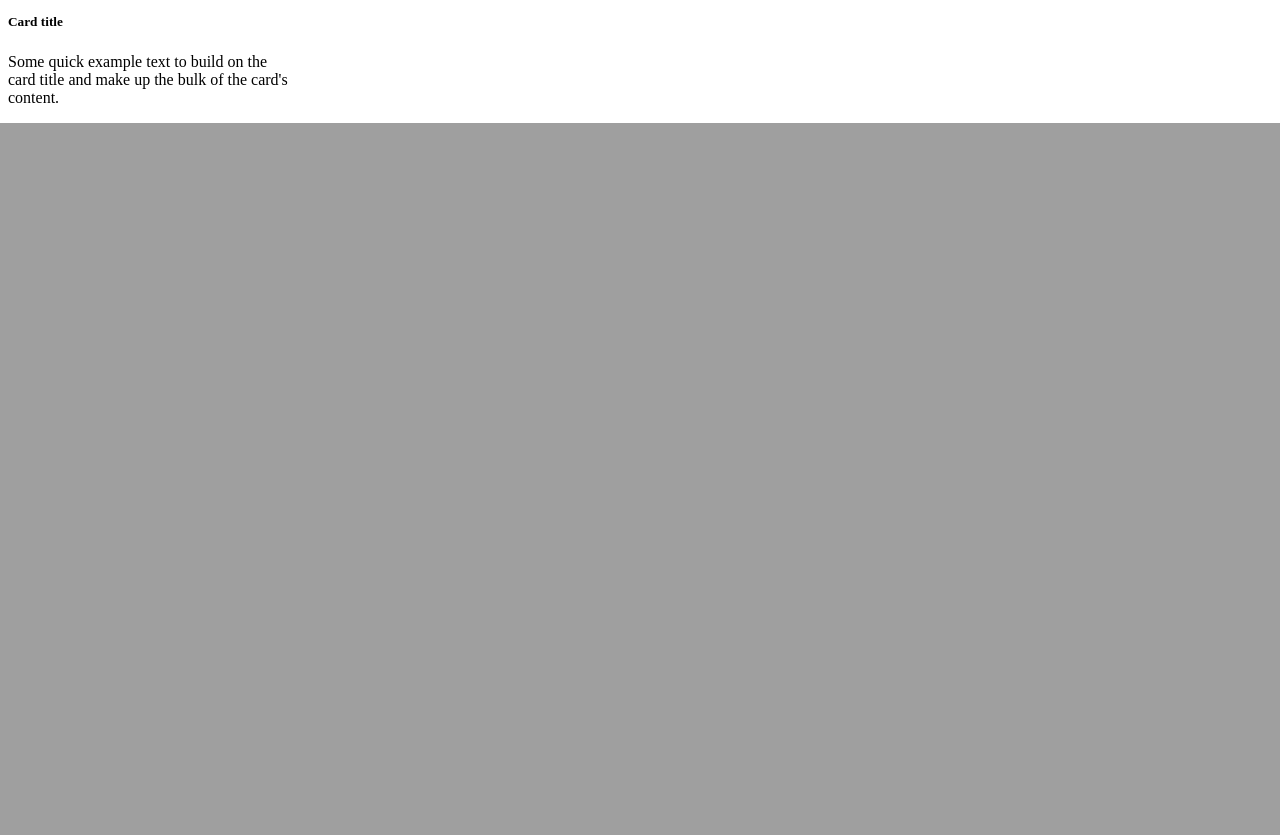
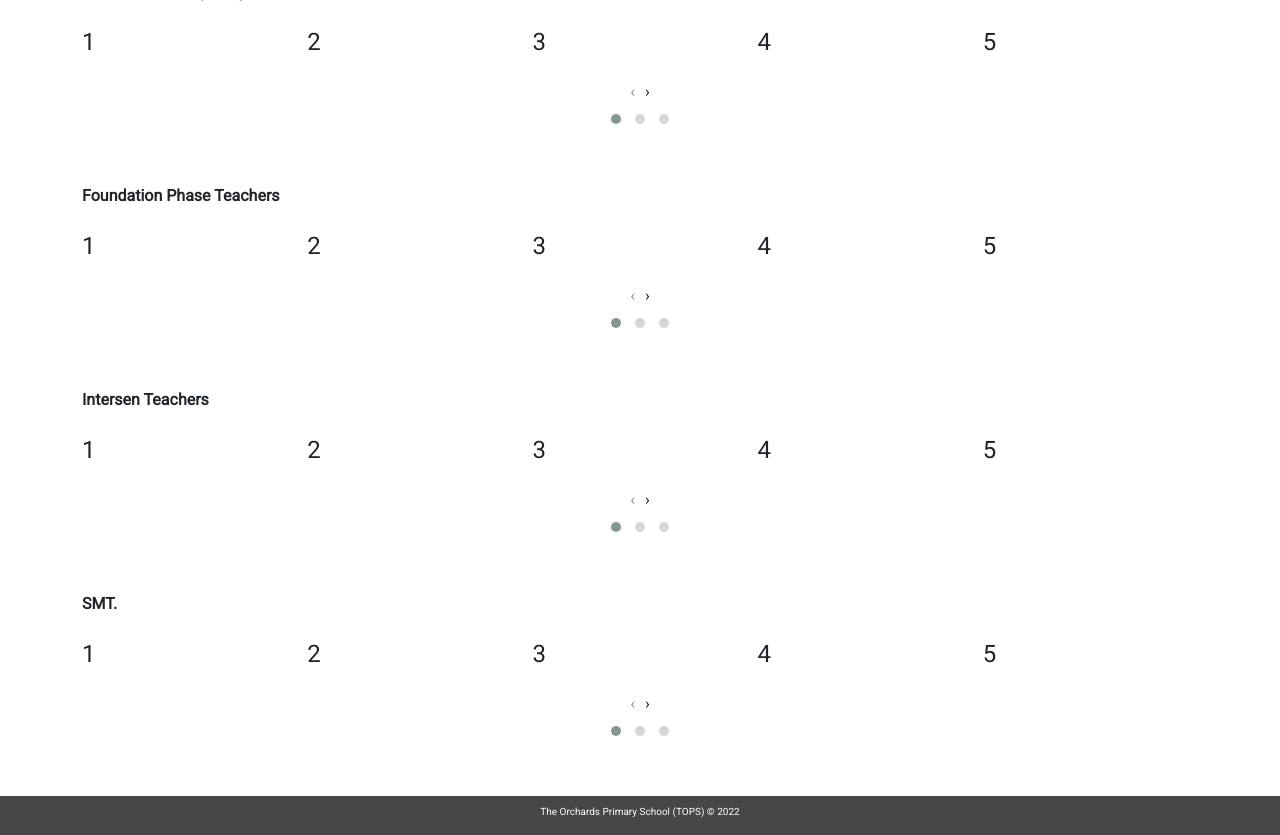
Before and after one commit to Jonasmo12/orchardstw-web-app, a Django app: template templates/gallery.html in a window 1280 px wide. Shown: the part 1136-1971 px from the top of the page. Before the commit the page ends 1259 px from the top, so only its background shows below. Run offline with Django 4.2, Linux system fonts and the light colour scheme; the template is opened without the code that fills it, so the values that code supplies are empty; some libraries are stand-ins or nearby versions.

Commit message:
changed web app layout to multipage

```diff
--- a/event/urls.py
+++ b/event/urls.py
@@ -2,11 +2,18 @@ from django.urls import path
 from .views import (
 	HomeView,
 	EventDetailView,
+	AboutView,
+	ContactView,
+	SchoolView,
 )
 
 app_name = 'event'
 
 urlpatterns = [
     path('', HomeView.as_view(), name='home'),
+    path('about/', AboutView.as_view(), name='about'),
+    path('contact/', ContactView.as_view(), name='contact'),
+    path('school/', SchoolView.as_view(), name='school'),
     path('<str:slug>/', EventDetailView.as_view(), name='event'),
+
 ]
--- a/templates/_navbar.html
+++ b/templates/_navbar.html
@@ -20,16 +20,16 @@
           <a class="nav-link" aria-current="page" href="/">Home</a>
         </li>
         <li class="nav-item">
-          <a class="nav-link" href="#news">News</a>
+          <a class="nav-link" href="/">News</a>
         </li>
         <li class="nav-item">
-          <a class="nav-link" href="#school">Our School</a>
+          <a class="nav-link" href="{% url 'event:school' %}">Our School</a>
         </li>
         <li class="nav-item">
-          <a class="nav-link" href="#about">About</a>
+          <a class="nav-link" href="{% url 'event:about' %}">About</a>
         </li>
         <li class="nav-item">
-          <a class="nav-link" href="#contact">Contact</a>
+          <a class="nav-link" href="{% url 'event:contact' %}">Contact</a>
         </li>
 
       </ul>
--- a/templates/event_detail_view.html
+++ b/templates/event_detail_view.html
@@ -13,7 +13,7 @@
 </div>
 
 
-<div class="container mt-5">
+<div class="container mb-5" style="margin-top: 8rem">
     <div class="row">
         <div class="col-lg-12" style="">
             <h4 id="event-title">{{ event.title | title }}</h4>
--- a/templates/gallery.html
+++ b/templates/gallery.html
@@ -1,4 +1,12 @@
-<div class="container" id="school">
+{% extends 'base.html' %}
+{% load static %}
+{% block content %}
+
+
+{% include '_navbar.html' %}
+
+
+<div class="container mb-5" id="school" style="margin-top: 8rem">
     <h4>Our School.</h4>
     <p class="mb-5">
         Phasellus pulvinar eros nisi, blandit condimentum mi semper vel. Curabitur volutpat libero sit amet lectus scelerisque placerat.
@@ -11,23 +19,114 @@
         </div>
 
         <div class="col-lg-12 mt-5">
-            <strong>School Members.</strong>
+            <strong>SMT.</strong>
             <br><br>
             <div class="row">
-                <div class="col-lg-4">
-                    <div class="card shadow-sm border-light border-0" style="width: 18rem;">
-                      <img src="..." class="card-img-top" alt="...">
-                      <div class="card-body">
-                        <h5 class="card-title">Card title</h5>
-                        <p class="card-text">Some quick example text to build on the card title and make up the bulk of the card's content.</p>
+                <div class="owl-carousel owl-theme">
+                    <div class="item"><h4>1</h4></div>
+                    <div class="item"><h4>2</h4></div>
+                    <div class="item"><h4>3</h4></div>
+                    <div class="item"><h4>4</h4></div>
+                    <div class="item"><h4>5</h4></div>
+                    <div class="item"><h4>6</h4></div>
+                    <div class="item"><h4>7</h4></div>
+                    <div class="item"><h4>8</h4></div>
+                    <div class="item"><h4>9</h4></div>
+                    <div class="item"><h4>10</h4></div>
+                    <div class="item"><h4>11</h4></div>
+                    <div class="item"><h4>12</h4></div>
+                </div>
+            </div>
+        </div>
 
-                      </div>
-                    </div>
+        <div class="col-lg-12 mt-5">
+            <strong>School Governing Body.</strong>
+            <br><br>
+            <div class="row">
+                <div class="owl-carousel owl-theme">
+                    <div class="item"><h4>1</h4></div>
+                    <div class="item"><h4>2</h4></div>
+                    <div class="item"><h4>3</h4></div>
+                    <div class="item"><h4>4</h4></div>
+                    <div class="item"><h4>5</h4></div>
+                    <div class="item"><h4>6</h4></div>
+                    <div class="item"><h4>7</h4></div>
+                    <div class="item"><h4>8</h4></div>
+                    <div class="item"><h4>9</h4></div>
+                    <div class="item"><h4>10</h4></div>
+                    <div class="item"><h4>11</h4></div>
+                    <div class="item"><h4>12</h4></div>
+                </div>
+            </div>
+        </div>
+
+        <div class="col-lg-12 mt-5">
+            <strong>Foundation Phase Teachers</strong>
+            <br><br>
+            <div class="row">
+                <div class="owl-carousel owl-theme">
+                    <div class="item"><h4>1</h4></div>
+                    <div class="item"><h4>2</h4></div>
+                    <div class="item"><h4>3</h4></div>
+                    <div class="item"><h4>4</h4></div>
+                    <div class="item"><h4>5</h4></div>
+                    <div class="item"><h4>6</h4></div>
+                    <div class="item"><h4>7</h4></div>
+                    <div class="item"><h4>8</h4></div>
+                    <div class="item"><h4>9</h4></div>
+                    <div class="item"><h4>10</h4></div>
+                    <div class="item"><h4>11</h4></div>
+                    <div class="item"><h4>12</h4></div>
+                </div>
+            </div>
+        </div>
+
+        <div class="col-lg-12 mt-5">
+            <strong>Intersen Teachers</strong>
+            <br><br>
+            <div class="row">
+                <div class="owl-carousel owl-theme">
+                    <div class="item"><h4>1</h4></div>
+                    <div class="item"><h4>2</h4></div>
+                    <div class="item"><h4>3</h4></div>
+                    <div class="item"><h4>4</h4></div>
+                    <div class="item"><h4>5</h4></div>
+                    <div class="item"><h4>6</h4></div>
+                    <div class="item"><h4>7</h4></div>
+                    <div class="item"><h4>8</h4></div>
+                    <div class="item"><h4>9</h4></div>
+                    <div class="item"><h4>10</h4></div>
+                    <div class="item"><h4>11</h4></div>
+                    <div class="item"><h4>12</h4></div>
+                </div>
+            </div>
+        </div>
+
+        <div class="col-lg-12 mt-5">
+            <strong>SMT.</strong>
+            <br><br>
+            <div class="row">
+                <div class="owl-carousel owl-theme">
+                    <div class="item"><h4>1</h4></div>
+                    <div class="item"><h4>2</h4></div>
+                    <div class="item"><h4>3</h4></div>
+                    <div class="item"><h4>4</h4></div>
+                    <div class="item"><h4>5</h4></div>
+                    <div class="item"><h4>6</h4></div>
+                    <div class="item"><h4>7</h4></div>
+                    <div class="item"><h4>8</h4></div>
+                    <div class="item"><h4>9</h4></div>
+                    <div class="item"><h4>10</h4></div>
+                    <div class="item"><h4>11</h4></div>
+                    <div class="item"><h4>12</h4></div>
                 </div>
             </div>
         </div>
     </div>
 </div>
+
+{% include 'footer.html' %}
+
 
 
 <style>
@@ -49,3 +148,30 @@
 
 
 </style>
+
+
+<script type="text/javascript">
+    $('.owl-carousel').owlCarousel({
+    loop:true,
+    margin:10,
+    responsiveClass:true,
+    responsive:{
+        0:{
+            items:1,
+            nav:true
+        },
+        600:{
+            items:3,
+            nav:false
+        },
+        1000:{
+            items:5,
+            nav:true,
+            loop:false
+        }
+    }
+})
+</script>
+
+
+{% endblock %}
```
Also changed, not shown: event/views.py (+24 -0 lines), templates/about.html (+8 -3 lines), templates/contact.html (+10 -1 lines).
